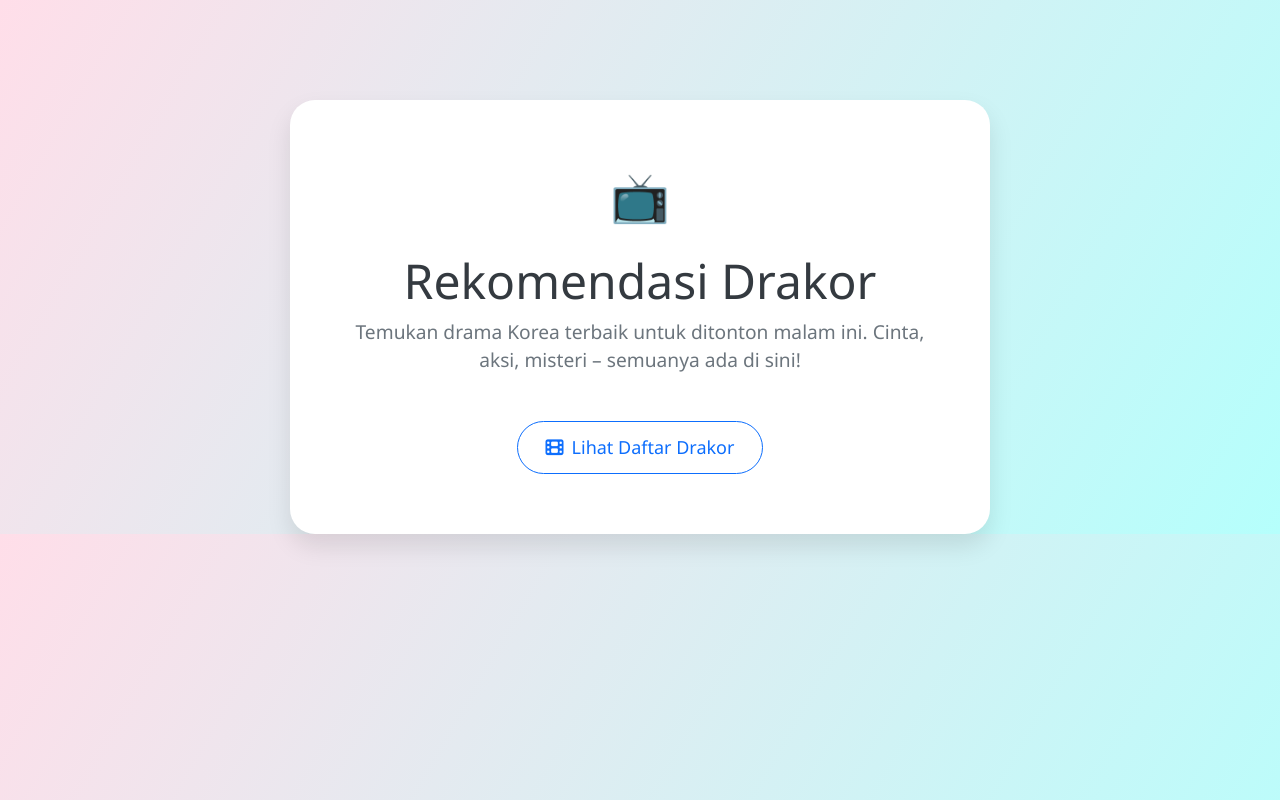
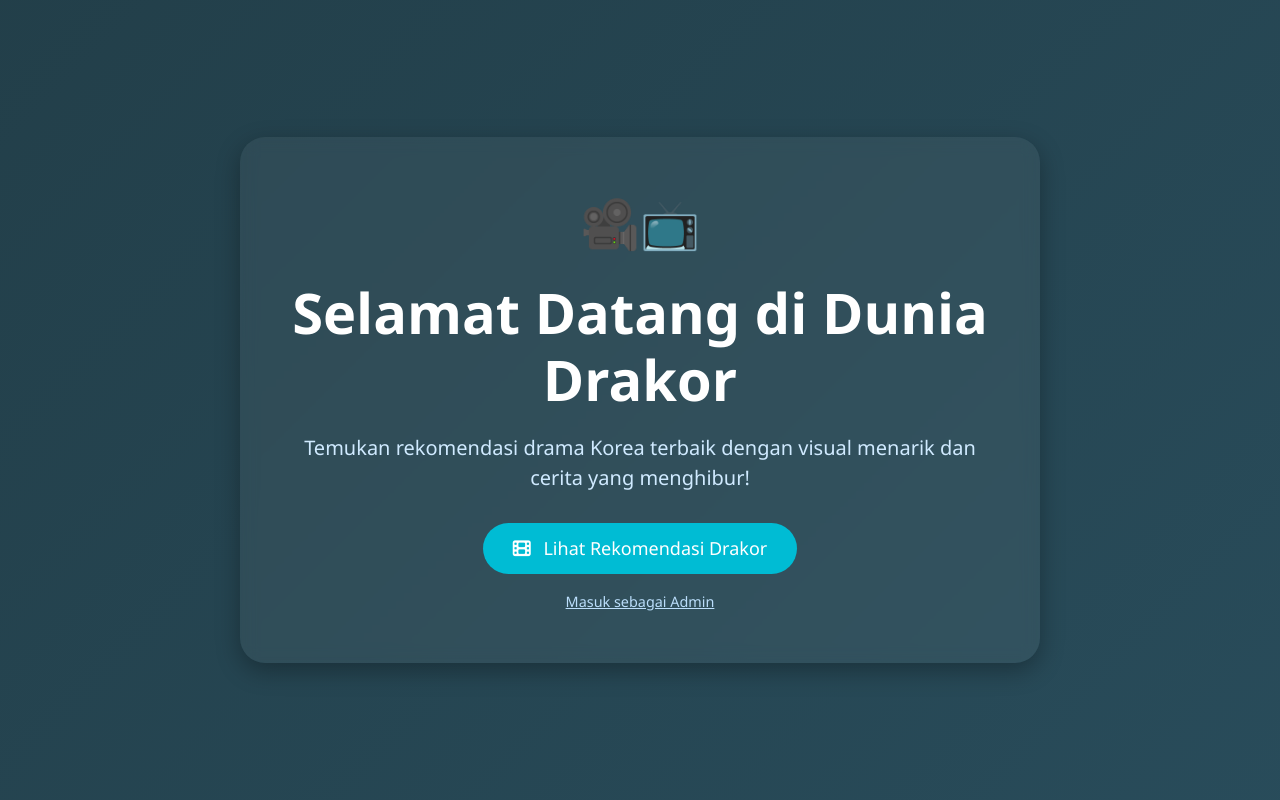
Before and after one commit to ainintans/2311102441255_IntanNuraini_DJANGO, a Django app: page / in a window 1280 px wide. Run offline with Django 5.2, Linux system fonts and the light colour scheme; data that the repository does not hold is empty.

Commit message:
mengubah tampilan, menambahkan detail, menambahkan fitur menyukai

```diff
--- a/rekomendasi/templates/rekomendasi/home.html
+++ b/rekomendasi/templates/rekomendasi/home.html
@@ -1,54 +1,132 @@
 <!DOCTYPE html>
-<html>
+<html lang="en">
 <head>
+    <meta charset="UTF-8">
     <title>Rekomendasi Drakor</title>
     <link href="https://cdn.jsdelivr.net/npm/bootstrap@5.3.3/dist/css/bootstrap.min.css" rel="stylesheet">
     <link href="https://cdnjs.cloudflare.com/ajax/libs/font-awesome/6.5.0/css/all.min.css" rel="stylesheet">
     <style>
         body {
-            background: linear-gradient(120deg, #ffdee9, #b5fffc);
+            margin: 0;
+            padding: 0;
+            background: linear-gradient(135deg, #0f2027, #203a43, #2c5364); /* biru tua ke biru muda */
+            background-size: 400% 400%;
+            animation: gradientMove 15s ease infinite;
             font-family: 'Segoe UI', Tahoma, Geneva, Verdana, sans-serif;
-            padding-top: 100px;
+            color: #ffffff;
         }
-        .hero {
-            background: white;
-            padding: 60px;
+
+        @keyframes gradientMove {
+            0% { background-position: 0% 50%; }
+            50% { background-position: 100% 50%; }
+            100% { background-position: 0% 50%; }
+        }
+
+        .hero-section {
+            min-height: 100vh;
+            display: flex;
+            flex-direction: column;
+            justify-content: center;
+            align-items: center;
+            text-align: center;
+            padding: 40px 20px;
+        }
+
+        .hero-box {
+            background: rgba(255, 255, 255, 0.05);
+            backdrop-filter: blur(8px);
+            padding: 50px;
             border-radius: 25px;
-            box-shadow: 0 12px 24px rgba(0, 0, 0, 0.1);
-            text-align: center;
-            max-width: 700px;
-            margin: auto;
+            box-shadow: 0 8px 25px rgba(0, 0, 0, 0.3);
+            max-width: 800px;
         }
-        .hero h1 {
+
+        .hero-box h1 {
+            font-size: 3.5rem;
+            margin-bottom: 20px;
+            font-weight: bold;
+        }
+
+        .hero-box p {
+            font-size: 1.25rem;
+            margin-bottom: 30px;
+            color: #d0eaff;
+        }
+
+        .btn-drakor {
+            font-size: 18px;
+            padding: 12px 30px;
+            border-radius: 30px;
+            background-color: #00bcd4; /* biru muda */
+            color: #fff;
+            border: none;
+            transition: 0.3s ease;
+            margin-bottom: 15px;
+        }
+
+        .btn-drakor:hover {
+            background-color: #26c6da;
+            transform: scale(1.05);
+        }
+
+        .admin-link {
+            font-size: 0.9rem;
+            color: #bbdefb;
+        }
+
+        .admin-link:hover {
+            color: #ffffff;
+            text-decoration: underline;
+        }
+
+        .emoji {
             font-size: 3rem;
-            color: #343a40;
+            margin-bottom: 20px;
         }
-        .hero p {
-            font-size: 1.2rem;
-            color: #6c757d;
+
+        .carousel-inner img {
+            border-radius: 15px;
+            max-height: 400px;
+            object-fit: cover;
         }
-        .btn-drakor {
-            margin-top: 30px;
-            font-size: 18px;
-            padding: 12px 28px;
-            border-radius: 30px;
-        }
-        .emoji {
-            font-size: 48px;
-            margin-bottom: 20px;
+
+        .carousel {
+            margin-top: 40px;
         }
     </style>
 </head>
 <body>
-    <div class="container">
-        <div class="hero">
-            <div class="emoji">📺</div>
-            <h1>Rekomendasi Drakor</h1>
-            <p>Temukan drama Korea terbaik untuk ditonton malam ini. Cinta, aksi, misteri – semuanya ada di sini!</p>
-            <a href="{% url 'daftar_drakor' %}" class="btn btn-outline-primary btn-drakor">
-                <i class="fas fa-film me-2"></i>Lihat Daftar Drakor
-            </a>
+
+    <div class="hero-section">
+        <div class="hero-box">
+            <div class="emoji">🎥📺</div>
+            <h1>Selamat Datang di Dunia Drakor</h1>
+            <p>Temukan rekomendasi drama Korea terbaik dengan visual menarik dan cerita yang menghibur!</p>
+            <a href="{% url 'daftar_drakor' %}" class="btn btn-drakor">
+                <i class="fas fa-film me-2"></i> Lihat Rekomendasi Drakor
+            </a><br>
+            <a href="/admin/" class="admin-link">Masuk sebagai Admin</a>
         </div>
+
+        {% if drakor_terbaru %}
+        <div id="carouselDrakor" class="carousel slide w-100 px-5 mt-5" data-bs-ride="carousel">
+            <div class="carousel-inner">
+                {% for drakor in drakor_terbaru %}
+                <div class="carousel-item {% if forloop.first %}active{% endif %}">
+                    <img src="{{ drakor.gambar.url }}" class="d-block w-100" alt="{{ drakor.judul }}">
+                </div>
+                {% endfor %}
+            </div>
+            <button class="carousel-control-prev" type="button" data-bs-target="#carouselDrakor" data-bs-slide="prev">
+                <span class="carousel-control-prev-icon"></span>
+            </button>
+            <button class="carousel-control-next" type="button" data-bs-target="#carouselDrakor" data-bs-slide="next">
+                <span class="carousel-control-next-icon"></span>
+            </button>
+        </div>
+        {% endif %}
     </div>
+
+    <script src="https://cdn.jsdelivr.net/npm/bootstrap@5.3.3/dist/js/bootstrap.bundle.min.js"></script>
 </body>
 </html>
--- a/rekomendasi/urls.py
+++ b/rekomendasi/urls.py
@@ -4,4 +4,7 @@ from . import views
 urlpatterns = [
     path('', views.home, name='home'),
     path('drakor/', views.daftar_drakor, name='daftar_drakor'),
+    path('drakor/<int:id>/', views.detail_drakor, name='detail_drakor'),
+    path('favoritkan/<int:drakor_id>/', views.toggle_favorit, name='toggle_favorit'),
+    path('favorit-saya/', views.favorit_saya, name='favorit_saya'),  # opsional
 ]
--- a/rekomendasi/views.py
+++ b/rekomendasi/views.py
@@ -1,9 +1,58 @@
-from django.shortcuts import render
+from django.shortcuts import render, get_object_or_404, redirect
 from .models import Drakor
+from django.db.models import Q
 
 def home(request):
-    return render(request, 'rekomendasi/home.html')
+    drakor_terbaru = Drakor.objects.all().order_by('-id')[:3]
+    return render(request, 'rekomendasi/home.html', {'drakor_terbaru': drakor_terbaru})
 
 def daftar_drakor(request):
-    semua_drakor = Drakor.objects.all()
-    return render(request, 'rekomendasi/daftar_drakor.html', {'drakor_list': semua_drakor})
+    query = request.GET.get('q', '')
+    if query:
+        drakor_list = Drakor.objects.filter(
+            Q(genre__icontains=query) |
+            Q(judul__icontains=query) |
+            Q(sinopsis__icontains=query)
+        )
+    else:
+        drakor_list = Drakor.objects.all()
+
+
+    favorit_ids = request.session.get('favorit_ids', [])
+
+    return render(request, 'rekomendasi/daftar_drakor.html', {
+        'drakor_list': drakor_list,
+        'query': query,
+        'favorit_ids': favorit_ids
+    })
+
+def detail_drakor(request, id):
+    drakor = get_object_or_404(Drakor, id=id)
+
+
+    favorit_ids = request.session.get('favorit_ids', [])
+    is_favorit = id in favorit_ids
+
+    return render(request, 'rekomendasi/detail_drakor.html', {
+        'drakor': drakor,
+        'is_favorit': is_favorit
+    })
+
+def toggle_favorit(request, drakor_id):
+    favorit_ids = request.session.get('favorit_ids', [])
+
+    if drakor_id in favorit_ids:
+        favorit_ids.remove(drakor_id)
+    else:
+        favorit_ids.append(drakor_id)
+
+    request.session['favorit_ids'] = favorit_ids
+    return redirect('detail_drakor', id=drakor_id)
+
+def favorit_saya(request):
+    favorit_ids = request.session.get('favorit_ids', [])
+    drakor_favorit = Drakor.objects.filter(id__in=favorit_ids)
+
+    return render(request, 'rekomendasi/favorit.html', {
+        'drakor_list': drakor_favorit
+    })
```
Also changed, not shown: rekomendasi/templates/rekomendasi/daftar_drakor.html (+112 -12 lines), rekomendasi/templates/rekomendasi/detail_drakor.html (added, +76 -0 lines), README.md.
